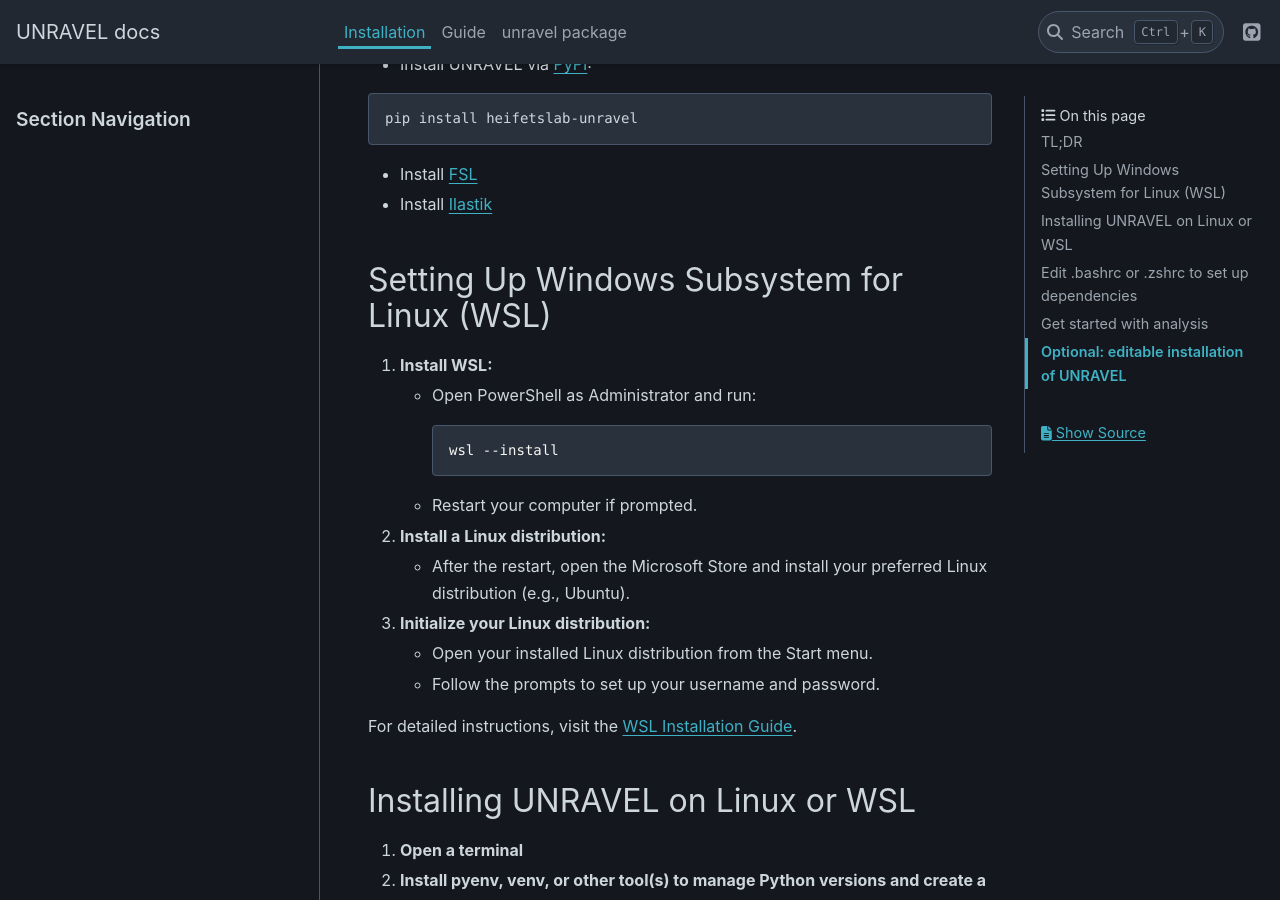
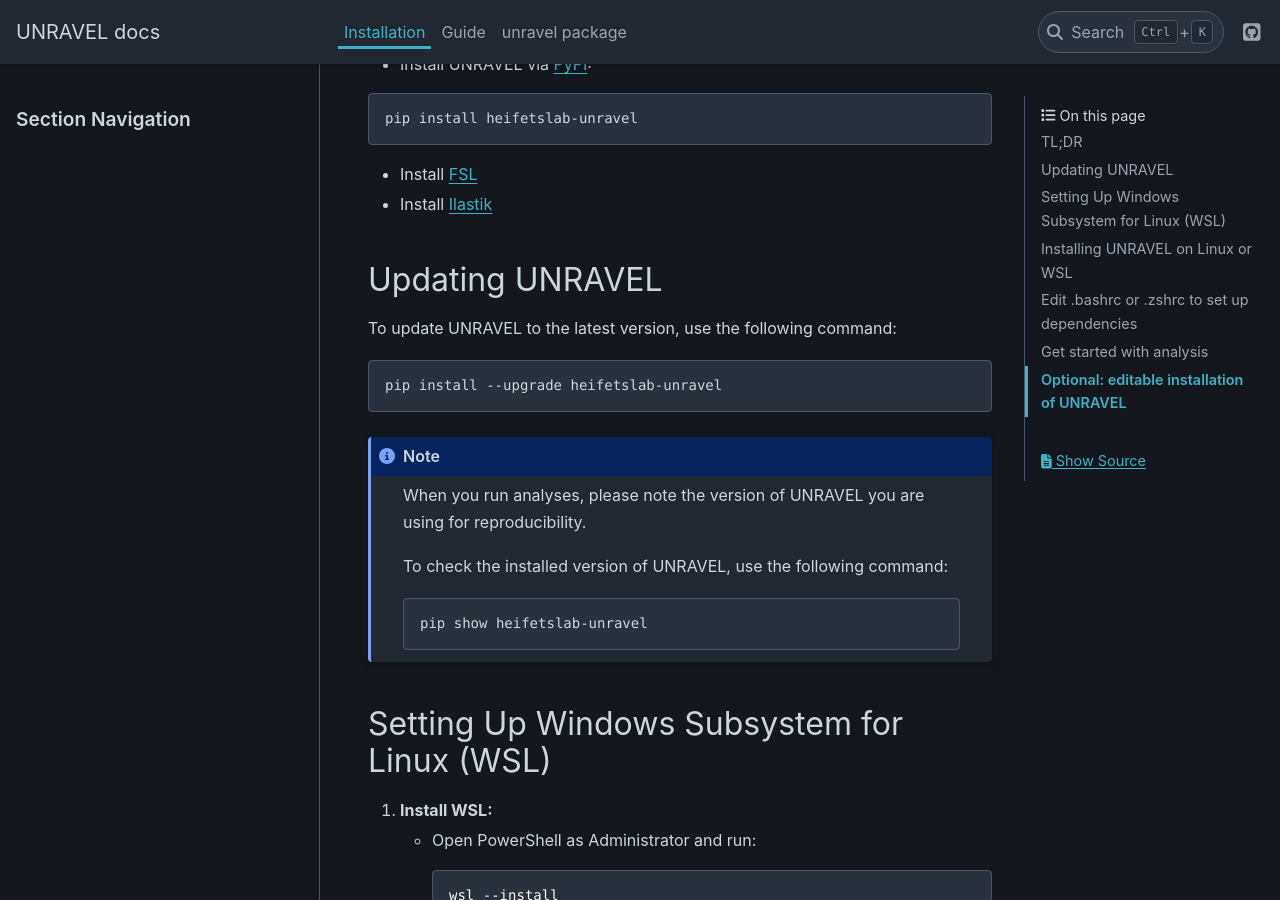
Before and after one commit to b-heifets/UNRAVEL, a Sphinx documentation site: the page built from unravel/docs/installation.md, in a window 1280 px wide and 900 px high, scrolled down 396 px. Built offline with Sphinx 7.4.7 and the PyData theme 0.15.4, drawn with Linux system fonts in a browser that asks for light colours.

Commit message:
Added section on how to update heifetslab-unravel

````diff
--- a/unravel/docs/installation.md
+++ b/unravel/docs/installation.md
@@ -3,6 +3,7 @@
 * Please send questions/issues to [danrijs@stanford.edu](mailto:danrijs@stanford.edu), so we can improve this guide for future users.
 
 * If you are unfamiliar with the terminal, please review these [command line tutorials](https://andysbrainbook.readthedocs.io/en/latest/index.html)
+
 
 
 ## TL;DR
@@ -13,6 +14,27 @@
 ```
 * Install [FSL](https://fsl.fmrib.ox.ac.uk/fsl/fslwiki/FslInstallation)
 * Install [Ilastik](https://www.ilastik.org/download.html)
+
+
+
+## Updating UNRAVEL
+
+To update UNRAVEL to the latest version, use the following command:
+
+```bash
+pip install --upgrade heifetslab-unravel
+```
+
+:::{note}
+When you run analyses, please note the version of UNRAVEL you are using for reproducibility.
+
+To check the installed version of UNRAVEL, use the following command:
+
+```bash
+pip show heifetslab-unravel
+```
+:::
+
 
 
 ## Setting Up Windows Subsystem for Linux (WSL)
````
